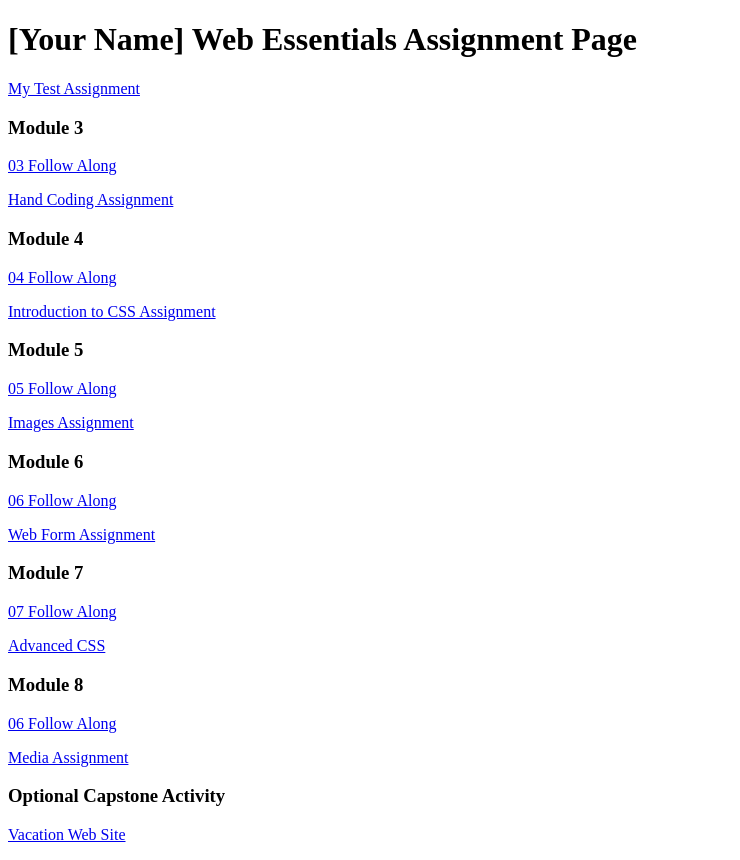
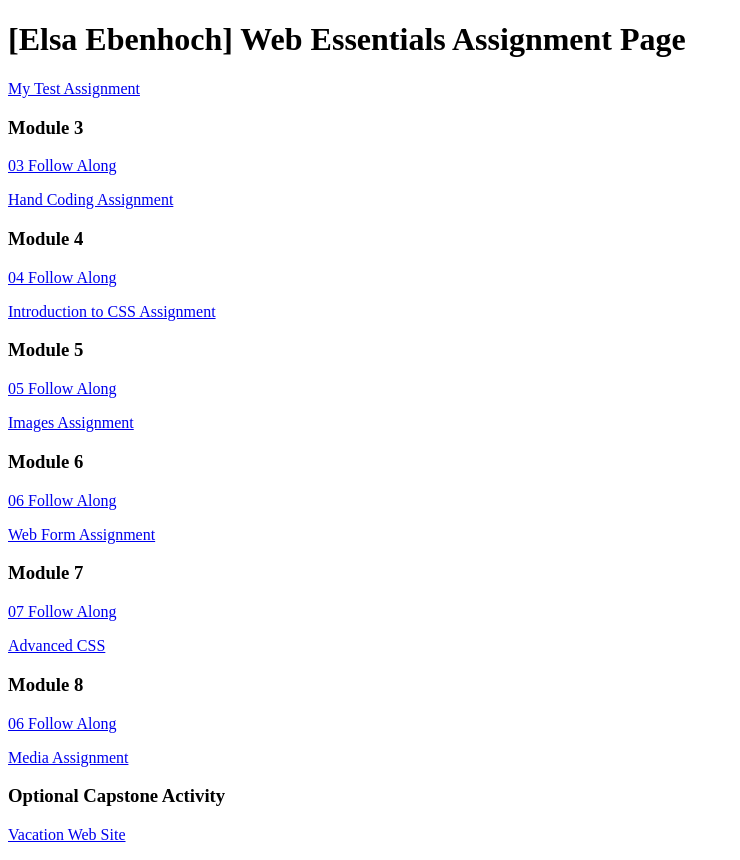
Before and after one commit to elsaebenhoch/dwdd1600, a plain HTML site: page index.html in a window 1280 px wide. Shown: the whole page, without its empty margins (0-740 px from the left). Drawn offline with Linux system fonts and the light colour scheme.

Commit message:
Update index.html

```diff
--- a/index.html
+++ b/index.html
@@ -6,7 +6,7 @@
 		<title>dwdd 1600 assignment list page</title>
 	</head>
 	<body>
-		<h1>[Your Name] Web Essentials Assignment Page</h1>
+		<h1>[Elsa Ebenhoch] Web Essentials Assignment Page</h1>
 		<p><a href="01test">My Test Assignment</a></p>
 
 		<h3>Module 3</h3>
```
